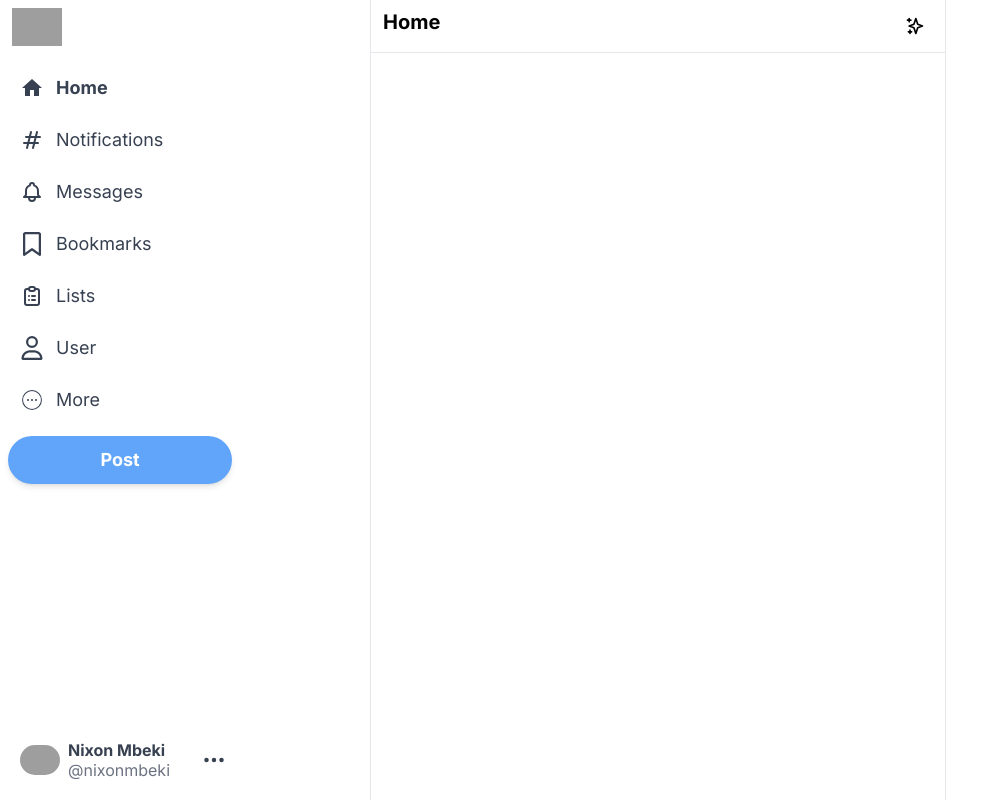
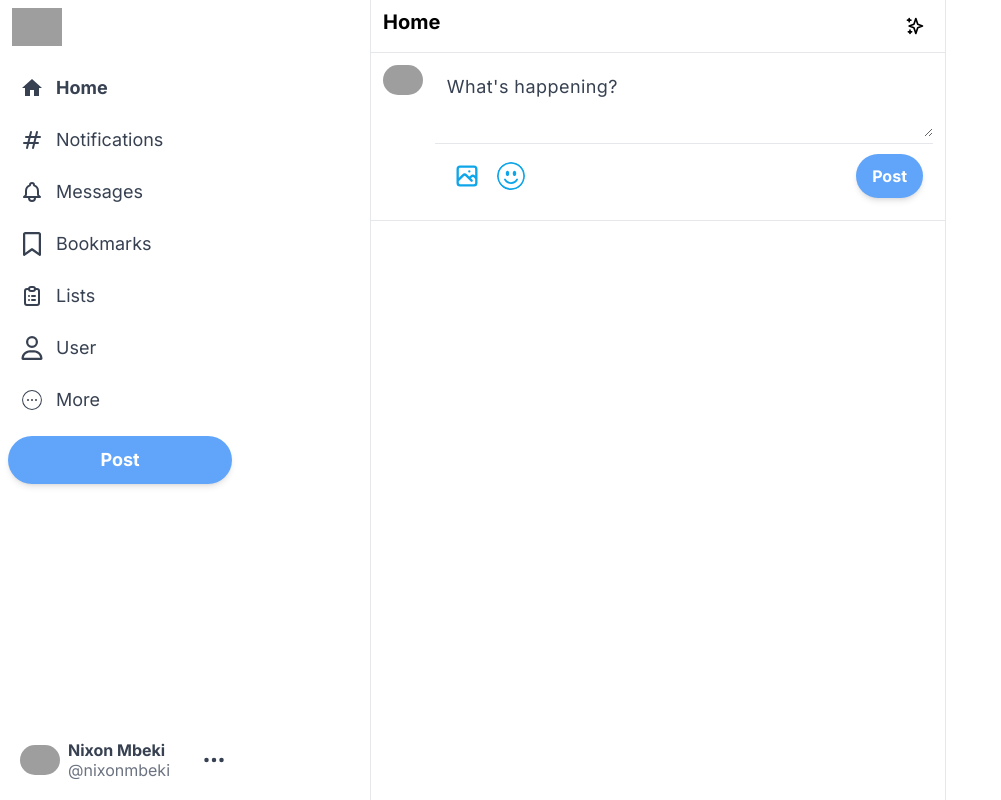
Before and after one commit to Mbeki/x-clone, a Next.js app: page / in a window 1280 px wide. Shown: the whole page, without its empty margins (0-1001 px from the left). Built offline with nearby package versions, Linux system fonts and the light colour scheme; grey boxes are pictures that could not be loaded.

Commit message:
add the input section of feed component

```diff
--- a/app/components/Feed.jsx
+++ b/app/components/Feed.jsx
@@ -1,4 +1,5 @@
 import { HiOutlineSparkles } from 'react-icons/hi';
+import Input from './Input';
 function Feed() {
   return (
     <div className='max-w-xl flex-grow border-x border-gray-200 sm:ml-[73px] xl:ml-[370px] xl:min-w-[576px]'>
@@ -8,6 +9,7 @@ function Feed() {
           <HiOutlineSparkles size={20} />
         </div>
       </div>
+      <Input />
     </div>
   );
 }
--- /dev/null
+++ b/app/components/Input.jsx
@@ -0,0 +1,46 @@
+import Image from 'next/image';
+import { HiOutlinePhotograph } from 'react-icons/hi';
+import { BsEmojiSmile } from 'react-icons/bs';
+
+function Input() {
+  return (
+    <div className='flex space-x-3 border-b border-gray-200 p-3'>
+      <div>
+        <Image
+          src='https://sm.ign.com/ign_ap/cover/a/avatar-gen/avatar-generations_hugw.jpg'
+          alt='user'
+          width={44}
+          height={44}
+          className='cursor-pointer rounded-full hover:brightness-95'
+        />
+      </div>
+
+      <div className='w-full divide-y divide-gray-200'>
+        <div className=''>
+          <textarea
+            className='min-h-[50px] w-full border-none text-lg tracking-wide text-gray-700 placeholder-gray-700 focus:ring-0'
+            row='2'
+            placeholder="What's happening?"
+          ></textarea>
+        </div>
+        <div className='items--center flex justify-between p-2.5'>
+          <div className='flex'>
+            <HiOutlinePhotograph
+              size={28}
+              className='hover-effect p-2 text-sky-500 hover:bg-sky-100'
+            />
+            <BsEmojiSmile
+              size={28}
+              className='hover-effect p-2 text-sky-500 hover:bg-sky-100'
+            />
+          </div>
+          <button className='rounded-full bg-blue-400 px-4 py-1 font-bold text-white shadow-md hover:brightness-95 disabled:opacity-50'>
+            Post
+          </button>
+        </div>
+      </div>
+    </div>
+  );
+}
+
+export default Input;
--- a/package.json
+++ b/package.json
@@ -15,6 +15,7 @@
     "react-icons": "^5.2.1"
   },
   "devDependencies": {
+    "@tailwindcss/forms": "^0.5.7",
     "eslint": "^8",
     "eslint-config-next": "14.2.5",
     "postcss": "^8",
--- a/tailwind.config.js
+++ b/tailwind.config.js
@@ -1,12 +1,12 @@
 /** @type {import('tailwindcss').Config} */
 module.exports = {
   content: [
-    "./pages/**/*.{js,ts,jsx,tsx,mdx}",
-    "./components/**/*.{js,ts,jsx,tsx,mdx}",
-    "./app/**/*.{js,ts,jsx,tsx,mdx}",
+    './pages/**/*.{js,ts,jsx,tsx,mdx}',
+    './components/**/*.{js,ts,jsx,tsx,mdx}',
+    './app/**/*.{js,ts,jsx,tsx,mdx}',
   ],
   theme: {
     extend: {},
   },
-  plugins: [],
+  plugins: [require('@tailwindcss/forms')],
 };
```
Also changed, not shown: 1 other file (tests, documents, lock files or other folders).
